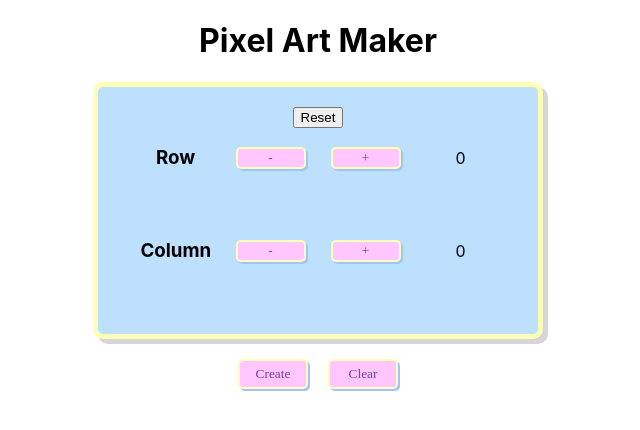
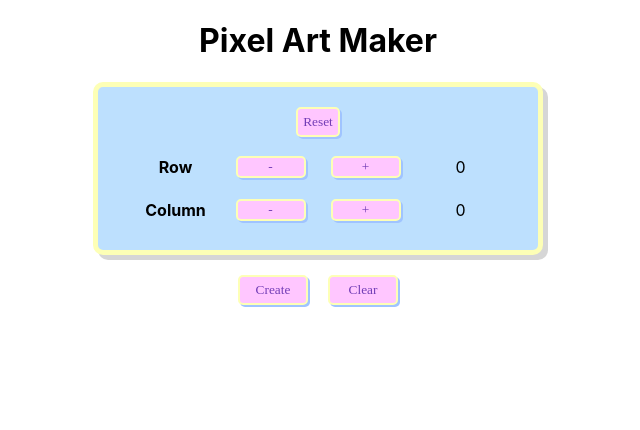
Before and after one commit to fojanb/pixel-art-maker, a React (Create React App) app: page / in a window 1280 px wide. Shown: the top 430 px of the page, without its empty margins (322-962 px from the left). Built offline with nearby package versions, Linux system fonts and the light colour scheme; a web font is replaced by a local one.

Commit message:
Update GridMaker.js

```diff
--- a/src/components/GridMaker/GridMaker.js
+++ b/src/components/GridMaker/GridMaker.js
@@ -12,7 +12,6 @@ class GridMaker extends Component {
     this.setState({ showGrid: !doesShow });
   };
   //-----------------Event Handlers (end)-------------*
-
   render() {
     // let grid = null;
     // if(this.state.showGrid){
@@ -21,17 +20,15 @@ class GridMaker extends Component {
     // }
     return (
       <div className="main">
-        <button type="reset" onClick={this.props.resetGrid}>
+        <button type="reset" onClick={this.props.resetGrid} id="resetButton">
           Reset
         </button>
         <div className="row-column">
-          <h3>Row</h3>
+          <h4>Row</h4>
           <button onClick={this.props.decrementRow}>-</button>
           <button onClick={this.props.incrementRow}>+</button>
           <span>{this.props.setRowBadge}</span>
-        </div>
-        <div className="row-column">
-          <h3>Column</h3>
+          <h4>Column</h4>
           <button onClick={this.props.decrementCol}>-</button>
           <button onClick={this.props.incrementCol}>+</button>
           <span>{this.props.setColBadge}</span>
```
